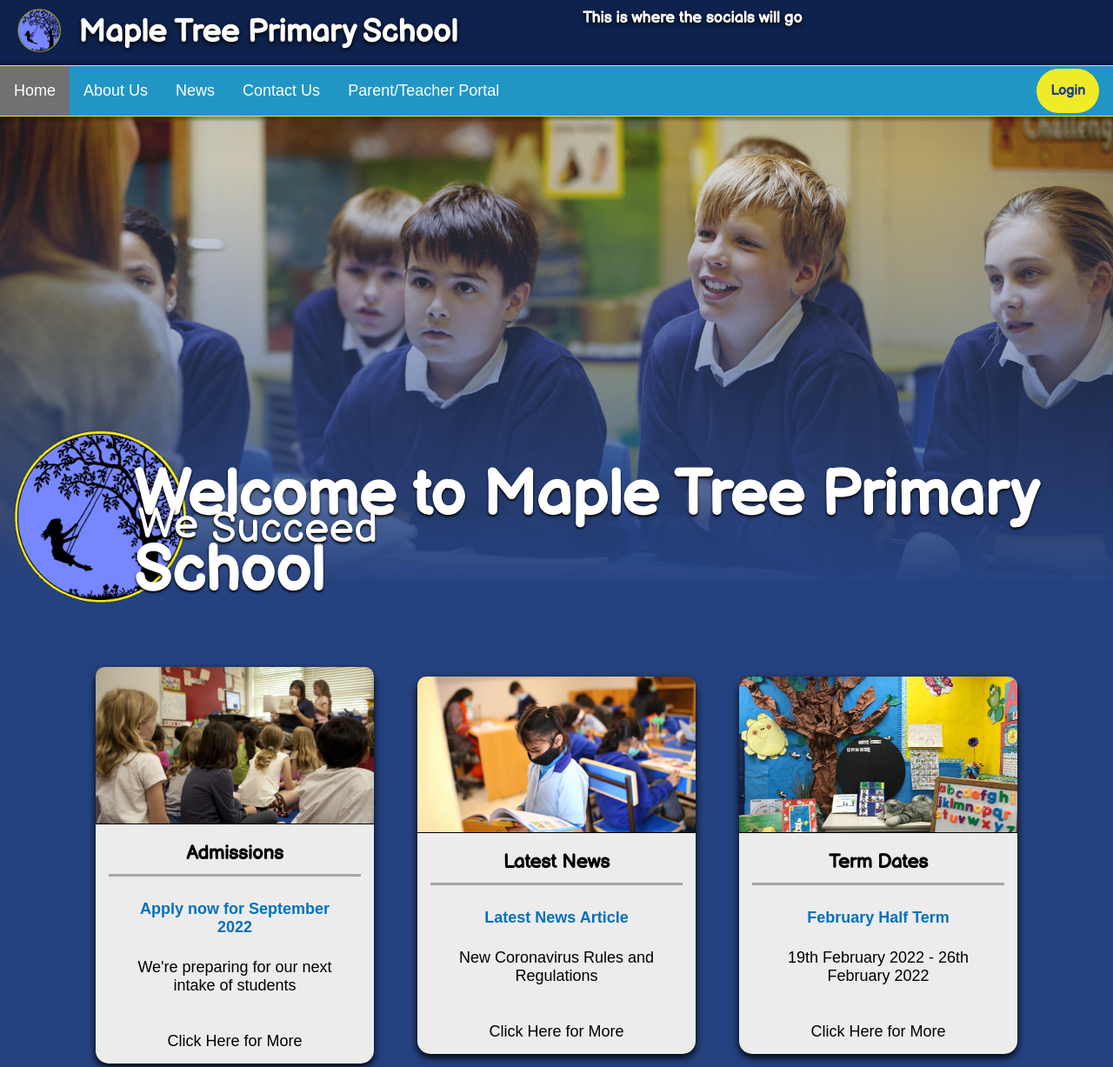
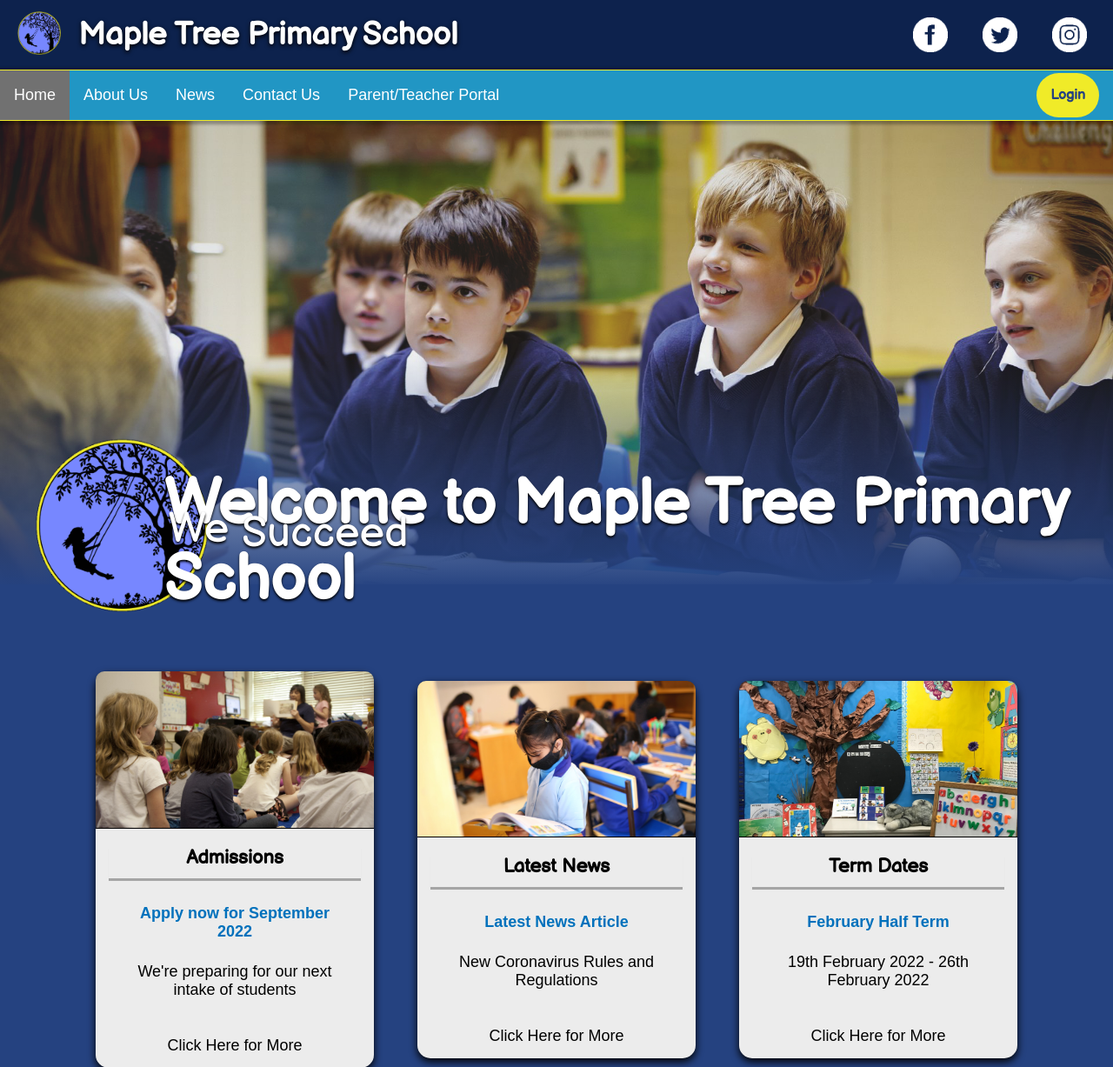
Before and after one commit to modjw/u10-a2, a PHP site: page / in a window 1280 px wide. Shown: the top 1227 px of the page at 87% size. Run offline with PHP 8.4, Linux system fonts and the light colour scheme.

Commit message:
added socials icons

```diff
--- a/index.html
+++ b/index.html
@@ -32,7 +32,9 @@
           </div>
         </div>
         <div class="header-right">
-          This is where the socials will go
+          <img src="images/icon-fb.png" class="icon">
+          <img src="images/icon-tw.png" class="icon">
+          <img src="images/icon-ig.png" class="icon">
         </div>
       </div>
   </header>
--- a/styles/style.css
+++ b/styles/style.css
@@ -32,11 +32,27 @@ body {
   max-height: 75px;
   margin-left: 10px;
   width: 50%
+  padding-left: 20px;
 }
 
 .header-right {
-  max-width: 50%
-  align-self: end;
+  max-width: 50%;
+  display: flex;
+  flex-direction: row;
+  gap: 40px;
+  align-items: center;
+  margin-left: auto;
+  padding: 10px;
+  padding-right: 20px;
+}
+
+.icon {
+  max-width: 40px;
+  max-height: 40px;
+}
+
+.icon:hover {
+  opacity: 0.7;
 }
 
 .header-img:hover {
@@ -68,24 +84,26 @@ body {
 
 .main-text {
     position: absolute;
-    top: 10%;
+    top: 50%;
     left: 0;
     width: 100%;
-    height: 90%;
+    height: 50%;
     background: linear-gradient(to top, #254280, transparent);
 }
 
 .main-text img {
     position: absolute;
-    top: 60%;
+    top: 30%;
     padding: 15px;
+    padding-left: 40px;
 }
 
 .main-text h1 {
     font-size: 72px;
     position: absolute;
     left: 12%;
-    top: 60%;
+    top: 30%;
+    padding-left: 35px;
 }
 
 /* Scroller styling */
@@ -96,7 +114,7 @@ body {
   position: relative;
   overflow: hidden;
   width: 7em;
-  padding-left: 5px;
+  padding-left: 40px;
 }
 .scroller > span {
   position: absolute;
```
Also changed, not shown: images/icon-fb.png (added), images/icon-ig.png (added), images/icon-tw.png (added).
